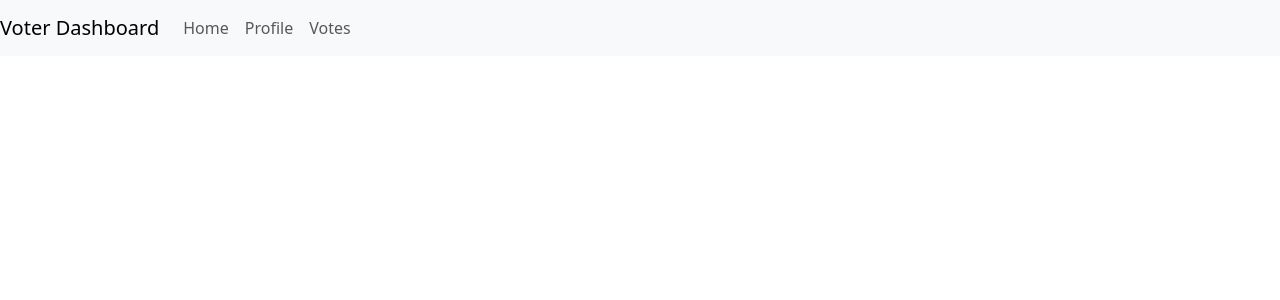
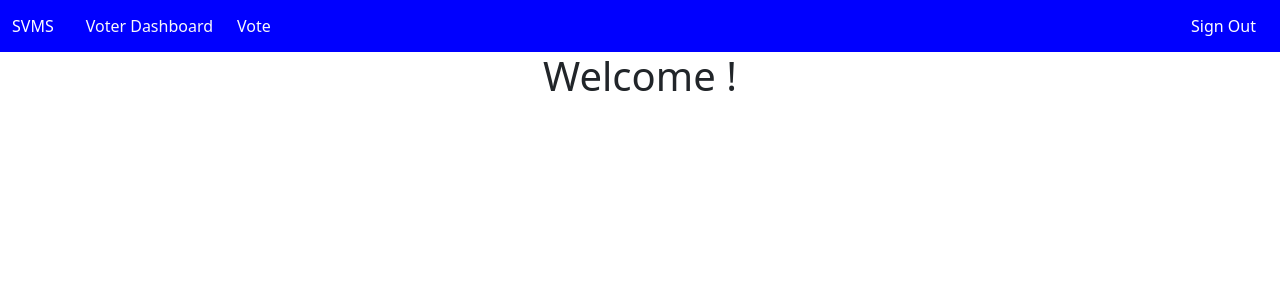
Before and after one commit to Jitendrasharma7375/Secure-voting-management-project, a React (Vite) app in the folder Client/: page /voterhome in a window 1280 px wide. Shown: the top 300 px of the page. Built offline with nearby package versions, Linux system fonts and the light colour scheme.

Commit message:
Voter Dashboard

```diff
--- a/Client/src/App.jsx
+++ b/Client/src/App.jsx
@@ -90,6 +90,10 @@ export const appRouter = createBrowserRouter([
         element:<VoterHome/>
       },
       {
+        path:"voterNavbar",
+        element:<VoterNavbar/>
+      },
+      {
         path:"/addCandidate",
         element:<AddCandidate/>
       }
--- a/Client/src/Components/Signin.jsx
+++ b/Client/src/Components/Signin.jsx
@@ -44,7 +44,7 @@ function Signin() {
             setVoter(result.data.voter);
           } else {
             // Assuming "voter" role
-            navigateTo("/voterhome");
+            navigateTo("/voterhome" ,{ state: { voterID: Voter_ID } });
           }
         }, 1000);
       } else if (
--- a/Client/src/Components/VoterHome.jsx
+++ b/Client/src/Components/VoterHome.jsx
@@ -1,11 +1,87 @@
-import React from "react";
+// VoterHome.js
+import React, { useEffect, useState } from "react";
+import axios from "axios";
+import { useLocation } from "react-router-dom";
 import VoterNavbar from "./VoterNavbar";
+
+import "tailwindcss/tailwind.css"; // Import Tailwind CSS
+
 const VoterHome = () => {
+  const location = useLocation();
+  const voterID = location.state?.voterID || "";
+  const [voterDetails, setVoterDetails] = useState(null);
+
+  useEffect(() => {
+    const fetchVoterDetails = async () => {
+      try {
+        const response = await axios.get(
+          `http://localhost:3000/voterRoutes/${voterID}`
+        );
+        setVoterDetails(response.data);
+      } catch (error) {
+        console.error("Error fetching voter details:", error);
+      }
+    };
+
+    if (voterID) {
+      fetchVoterDetails();
+    }
+  }, [voterID]);
+
   return (
-    <>
-    <div>  <VoterNavbar /></div>
-    </>
+    <div className="min-h-screen flex flex-col bg-gray-200">
+      <VoterNavbar />
 
+      <div className="flex-1 flex flex-col items-center justify-center">
+        <div className="text-center mb-8">
+          <h1 className="text-2xl text-blue-500">Welcome {voterID}!</h1>
+        </div>
+
+        {voterDetails && (
+          <div className="bg-gray-100 p-6 rounded w-full max-w-screen-md">
+            <h2 className="text-xl font-semibold mb-4 text-blue-500">
+              Voter Details
+            </h2>
+            <div className="grid grid-cols-2 gap-4">
+              <div className="mb-4">
+                <p className="text-gray-600">ID:</p>
+                <p className="font-semibold">{voterDetails.id}</p>
+              </div>
+              <div className="mb-4">
+                <p className="text-gray-600">Name:</p>
+                <p className="font-semibold">{voterDetails.voterName}</p>
+              </div>
+              <div className="mb-4">
+                <p className="text-gray-600">Age:</p>
+                <p className="font-semibold">{voterDetails.age}</p>
+              </div>
+              <div className="mb-4">
+                <p className="text-gray-600">Gender:</p>
+                <p className="font-semibold capitalize">
+                  {voterDetails.gender}
+                </p>
+              </div>
+              <div className="mb-4">
+                <p className="text-gray-600">Ward Number:</p>
+                <p className="font-semibold">{voterDetails.wardNumber}</p>
+              </div>
+              <div className="mb-4">
+                <p className="text-gray-600">Pincode:</p>
+                <p className="font-semibold">{voterDetails.pincode}</p>
+              </div>
+              <div className="mb-4">
+                <p className="text-gray-600">District:</p>
+                <p className="font-semibold">{voterDetails.district}</p>
+              </div>
+              <div className="mb-4">
+                <p className="text-gray-600">State:</p>
+                <p className="font-semibold">{voterDetails.state}</p>
+              </div>
+            </div>
+          </div>
+        )}
+      </div>
+    </div>
   );
 };
 
--- a/Client/src/Components/VoterNavbar.jsx
+++ b/Client/src/Components/VoterNavbar.jsx
@@ -1,35 +1,83 @@
 import React from "react";
 import { Link } from "react-router-dom";
+import Signin from "./Signin";
+function VoterNavbar() {
+  const handleSignOut = () => {
+    try {
+      // Implement sign-out logic here
+      // For example, clear session, navigate to logout endpoint, etc.
+      // For demonstration purposes, let's just reload the page
+      window.location.href = "/signin"; // Replace "/logout" with the actual logout endpoint
+      Navigate;
+    } catch (error) {
+      console.error("Error occurred during sign-out:", error);
+      // Optionally, display an error message or perform error handling actions
+    }
+  };
 
-const VoterNavbar = () => {
   return (
-    <>
-    <nav className="navbar navbar-expand-lg navbar-light bg-light">
-      <Link className="navbar-brand" to="/voter-dashboard">
-        Voter Dashboard
-      </Link>
-      <div className="collapse navbar-collapse" id="navbarNav">
-        <ul className="navbar-nav ml-auto">
-          <li className="nav-item">
-            <Link className="nav-link" to="/voter-home">
-              Home
-            </Link>
-          </li>
-          <li className="nav-item">
-            <Link className="nav-link" to="/voter-profile">
-              Profile
-            </Link>
-          </li>
-          <li className="nav-item">
-            <Link className="nav-link" to="/voter-votes">
-              Votes
-            </Link>
-          </li>
-        </ul>
+    <nav
+      className="navbar navbar-expand-lg navbar-light"
+      style={{ backgroundColor: "blue" }}
+    >
+      <style>
+        {`
+          .btn.btn-outline-light:hover {
+            background-color: transparent !important;
+            text-decoration: none !important;
+          }
+        `}
+      </style>
+      <div className="container-fluid">
+        <div
+          className="logo font-bold text-2xl text-white"
+          style={{ marginRight: "20px" }}
+        >
+          SVMS
+        </div>
+        <div className="d-flex justify-content-flex-start">
+          <button
+            className="btn btn-outline-light"
+            onClick={() => (window.location.href = "/voterhome")}
+            style={{
+              border: "none",
+              textDecoration: "none",
+              cursor: "pointer",
+            }}
+          >
+            Voter Dashboard
+          </button>
+          <button
+            className="btn btn-outline-light"
+            onClick={() => (window.location.href = "/voter-votes")}
+            style={{
+              border: "none",
+              textDecoration: "none",
+              cursor: "pointer",
+            }}
+          >
+            Vote
+          </button>
+        </div>
+        <div className="ms-auto">
+            <button
+              className="btn btn-outline-light"
+              onClick={handleSignOut}
+              style={{
+                border: "none",
+                backgroundColor: "transparent",
+                boxShadow: "none",
+                textDecoration: "none",
+                cursor: "pointer",
+                color: "white",
+              }}
+            >
+              Sign Out
+            </button>
+        </div>
       </div>
     </nav>
-    </>
   );
-};
+}
 
 export default VoterNavbar;
```
Also changed, not shown: 2 other files (tests, documents, lock files or other folders).
